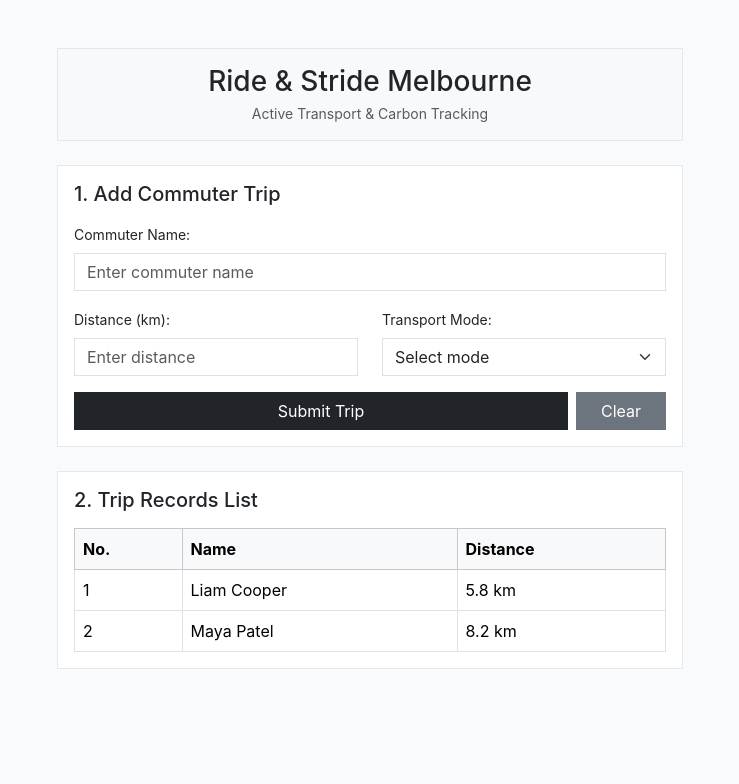
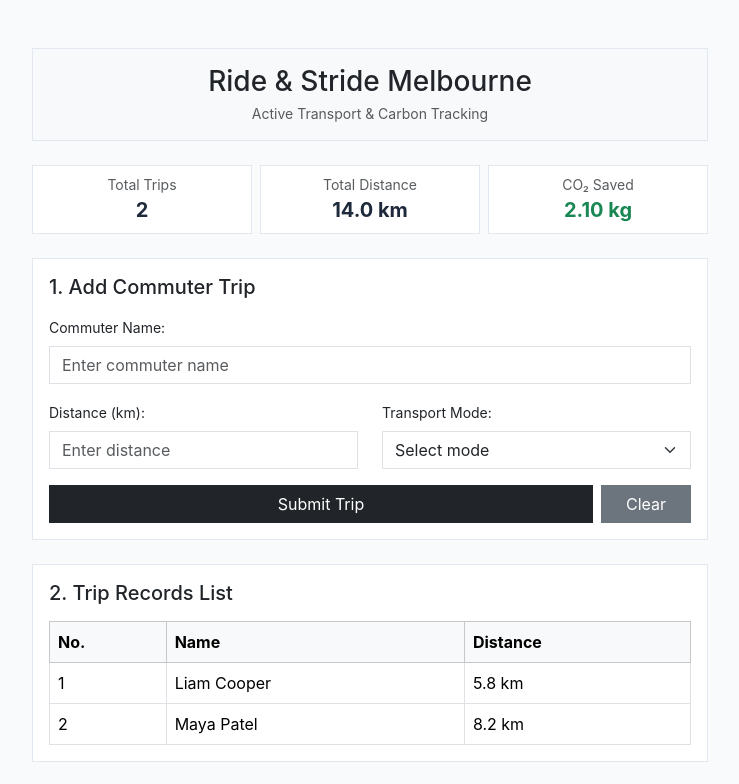
Before and after one commit to ShiinsMashiro/FIT5032, a Vue app in the folder A1/: page / in a window 1280 px wide. Shown: the top 784 px of the page, without its empty margins (270-1009 px from the left). Built offline with nearby package versions, Linux system fonts and the light colour scheme.

Commit message:
feat(metrics): add reactive summary metrics for total distance and CO2 saved

```diff
--- a/A1/src/App.vue
+++ b/A1/src/App.vue
@@ -1,9 +1,31 @@
 <template>
-  <div class="container my-5" style="max-width: 650px;">
+  <div class="container my-5" style="max-width: 700px;">
     <!-- Simple Title -->
     <div class="p-3 mb-4 bg-light border text-center">
       <h3 class="text-dark mb-1">Ride & Stride Melbourne</h3>
       <p class="text-muted mb-0 small">Active Transport & Carbon Tracking</p>
+    </div>
+
+    <!-- Summary Metrics -->
+    <div class="row g-2 mb-4 text-center">
+      <div class="col-4">
+        <div class="p-2 border bg-white">
+          <small class="text-muted d-block">Total Trips</small>
+          <strong class="fs-5">{{ totalTrips }}</strong>
+        </div>
+      </div>
+      <div class="col-4">
+        <div class="p-2 border bg-white">
+          <small class="text-muted d-block">Total Distance</small>
+          <strong class="fs-5">{{ totalDistance }} km</strong>
+        </div>
+      </div>
+      <div class="col-4">
+        <div class="p-2 border bg-white">
+          <small class="text-muted d-block">CO₂ Saved</small>
+          <strong class="fs-5 text-success">{{ co2Saved }} kg</strong>
+        </div>
+      </div>
     </div>
 
     <!-- Part 1: Input Form (BR B.1 Validation) -->
@@ -89,7 +111,7 @@
 </template>
 
 <script setup>
-import { ref } from 'vue'
+import { ref, computed } from 'vue'
 
 // Form state
 const formData = ref({
@@ -110,6 +132,18 @@ const tripList = ref([
   { name: 'Liam Cooper', distance: 5.8 },
   { name: 'Maya Patel', distance: 8.2 }
 ])
+
+// Computed statistics
+const totalTrips = computed(() => tripList.value.length)
+
+const totalDistance = computed(() => {
+  const sum = tripList.value.reduce((acc, curr) => acc + Number(curr.distance || 0), 0)
+  return sum.toFixed(1)
+})
+
+const co2Saved = computed(() => {
+  return (Number(totalDistance.value) * 0.15).toFixed(2)
+})
 
 // Form validation function
 function validateForm() {
```
